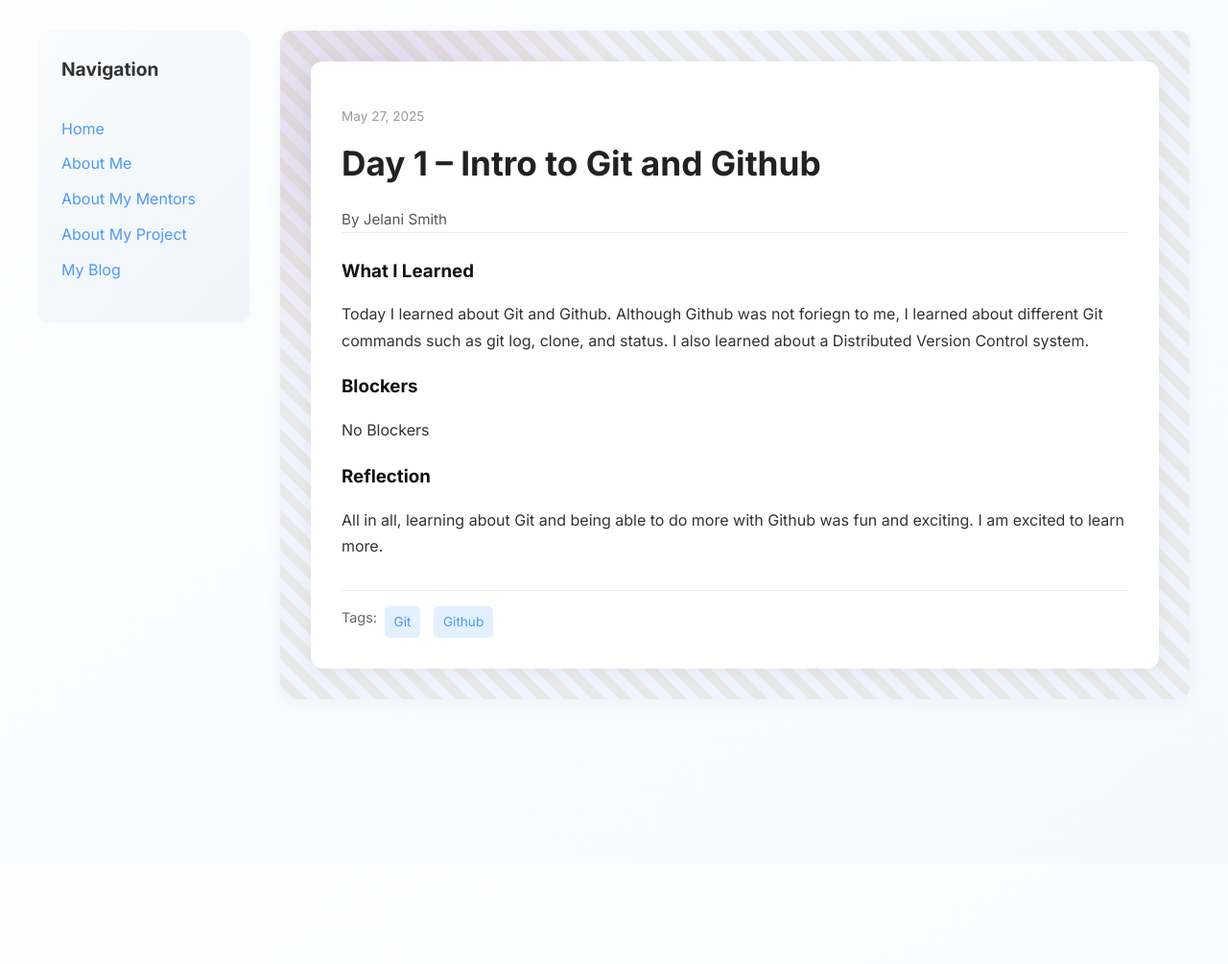
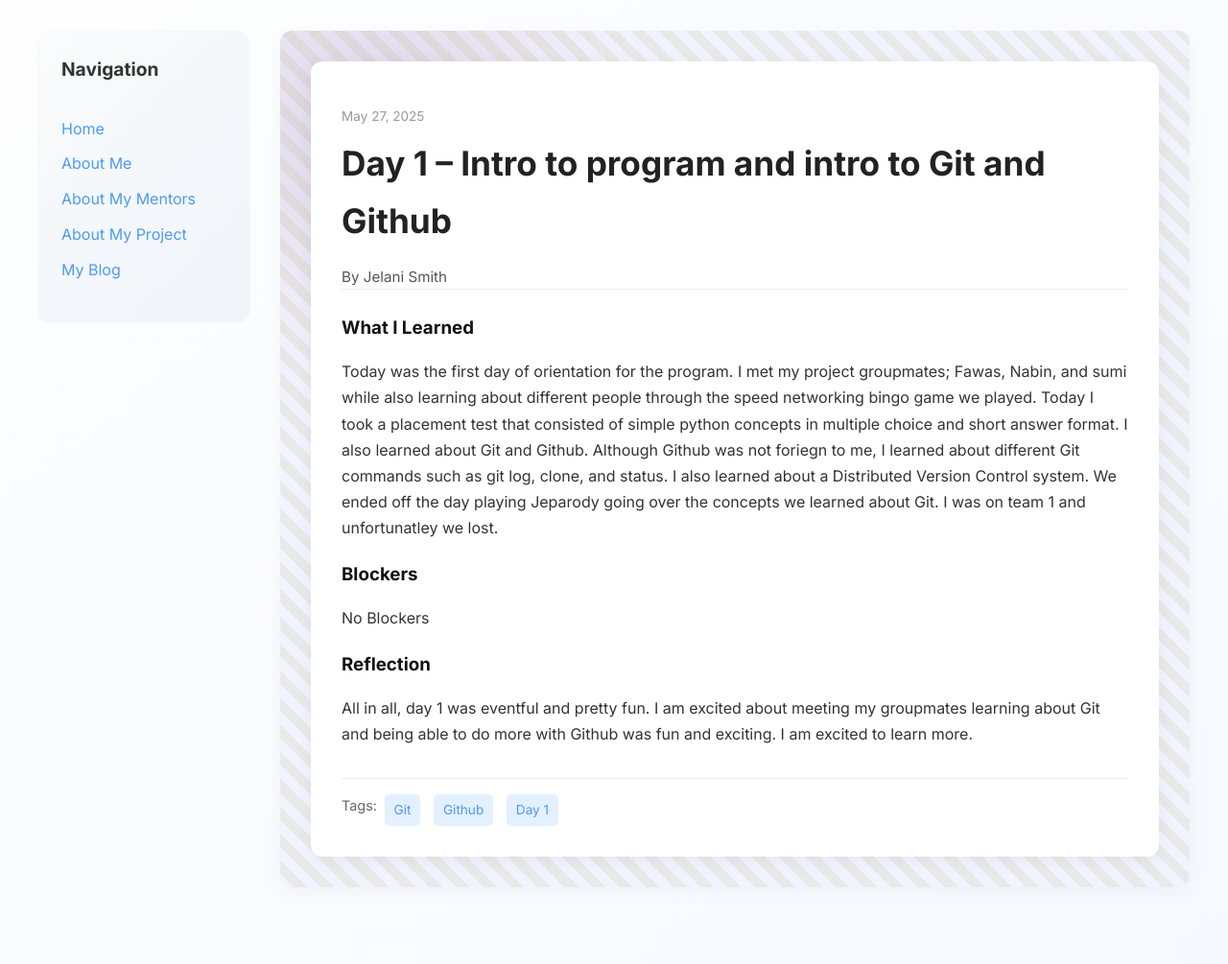
Before and after one commit to lanixyz/lanixyz.github.io, a Jekyll site: the page built from _posts/2025-05-27-day-1.md, in a window 1280 px wide. Shown: the whole page at 96% size. Built offline with Jekyll 4.4.1, drawn with Linux system fonts in a browser that asks for light colours; before the commit the page ends 900 px from its top, so only the background shows below that.

Commit message:
Update 2025-05-27-day-1.md

```diff
--- a/_posts/2025-05-27-day-1.md
+++ b/_posts/2025-05-27-day-1.md
@@ -1,17 +1,17 @@
 ---
 layout: post
-title: "Day 1 – Intro to Git and Github"
+title: "Day 1 – Intro to program and intro to Git and Github"
 date: 2025-05-27
 author: Jelani Smith
 permalink: /day1.html
-tags: ["Git", "Github"]
+tags: ["Git", "Github", "Day 1"]
 
 what_i_learned: |
-  Today I learned about Git and Github. Although Github was not foriegn to me, I learned about different Git commands such as git log, clone, and status. I also learned about a Distributed Version Control system.
+  Today was the first day of orientation for the program. I met my project groupmates; Fawas, Nabin, and sumi while also learning about different people through the speed networking bingo game we played. Today I took a placement test that consisted of simple python concepts in multiple choice and short answer format. I also learned about Git and Github. Although Github was not foriegn to me, I learned about different Git commands such as git log, clone, and status. I also learned about a Distributed Version Control system. We ended off the day playing Jeparody going over the concepts we learned about Git. I was on team 1 and unfortunatley we lost.
 
 blockers: |
   No Blockers
 
 reflection: |
-  All in all, learning about Git and being able to do more with Github was fun and exciting. I am excited to learn more.
+  All in all, day 1 was eventful and pretty fun. I am excited about meeting my groupmates learning about Git and being able to do more with Github was fun and exciting. I am excited to learn more.
 ---
```
